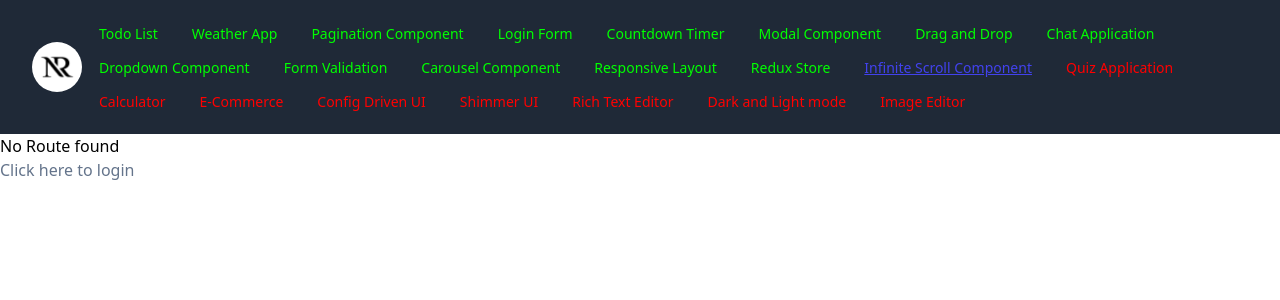
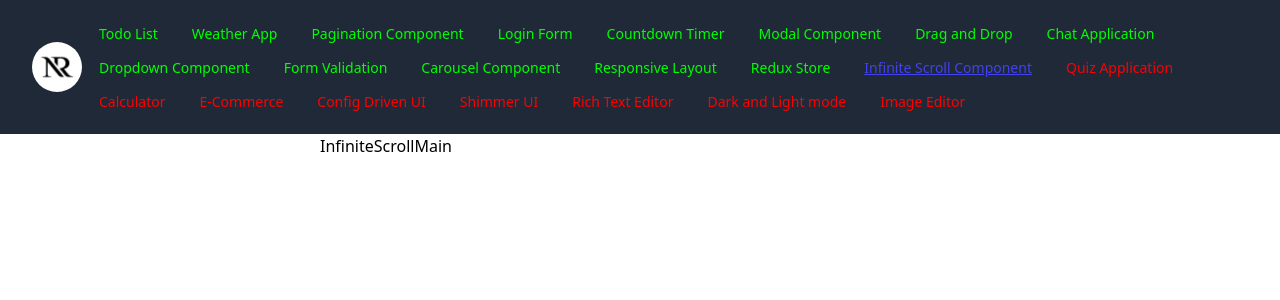
Before and after one commit to nareshb7/react-projects, a React app: page /infinite-scroll in a window 1280 px wide. Shown: the top 300 px of the page. Built offline with nearby package versions, Linux system fonts and the light colour scheme.

Commit message:
14. Infinite scroll project setup done

```diff
--- /dev/null
+++ b/src/projects/infiniteScroll/index.tsx
@@ -0,0 +1,11 @@
+import React from 'react'
+import "./style.scss"
+
+
+const InfiniteScrollMain = () => {
+  return (
+    <div className='infinite-scroll-wrapper'>InfiniteScrollMain</div>
+  )
+}
+
+export default InfiniteScrollMain
--- /dev/null
+++ b/src/projects/infiniteScroll/style.scss
@@ -0,0 +1,4 @@
+.infinite-scroll-wrapper {
+    width: 50%;
+    margin: auto;
+}
--- a/src/routes/RoutesPage.tsx
+++ b/src/routes/RoutesPage.tsx
@@ -19,6 +19,7 @@ const FormValidationMain = lazy(() => import("projects/form-validation"));
 const Carousel = lazy(()=> import("projects/carousel"))
 const ResponsiveLayout = lazy(() => import("projects/responsiveLayout"))
 const ReduxStore = lazy(()=> import("projects/reduxStore"))
+const InfiniteScrollMain = lazy(()=> import("projects/infiniteScroll"))
 
 const router = createBrowserRouter([
   {
@@ -97,6 +98,9 @@ const router = createBrowserRouter([
       },{
         path: "/redux",
         element: <ReduxStore />
+      }, {
+        path: "/infinite-scroll",
+        element: <InfiniteScrollMain />
       }
     ],
   },
--- a/src/utils/projectsConfig.tsx
+++ b/src/utils/projectsConfig.tsx
@@ -88,7 +88,7 @@ export const projectsList: ProjectsListModal[] = [
   {
     id: 14,
     title: "Infinite Scroll Component",
-    status: "Pending",
+    status: "In Progress",
     path: "/infinite-scroll"
   },
   {
```
